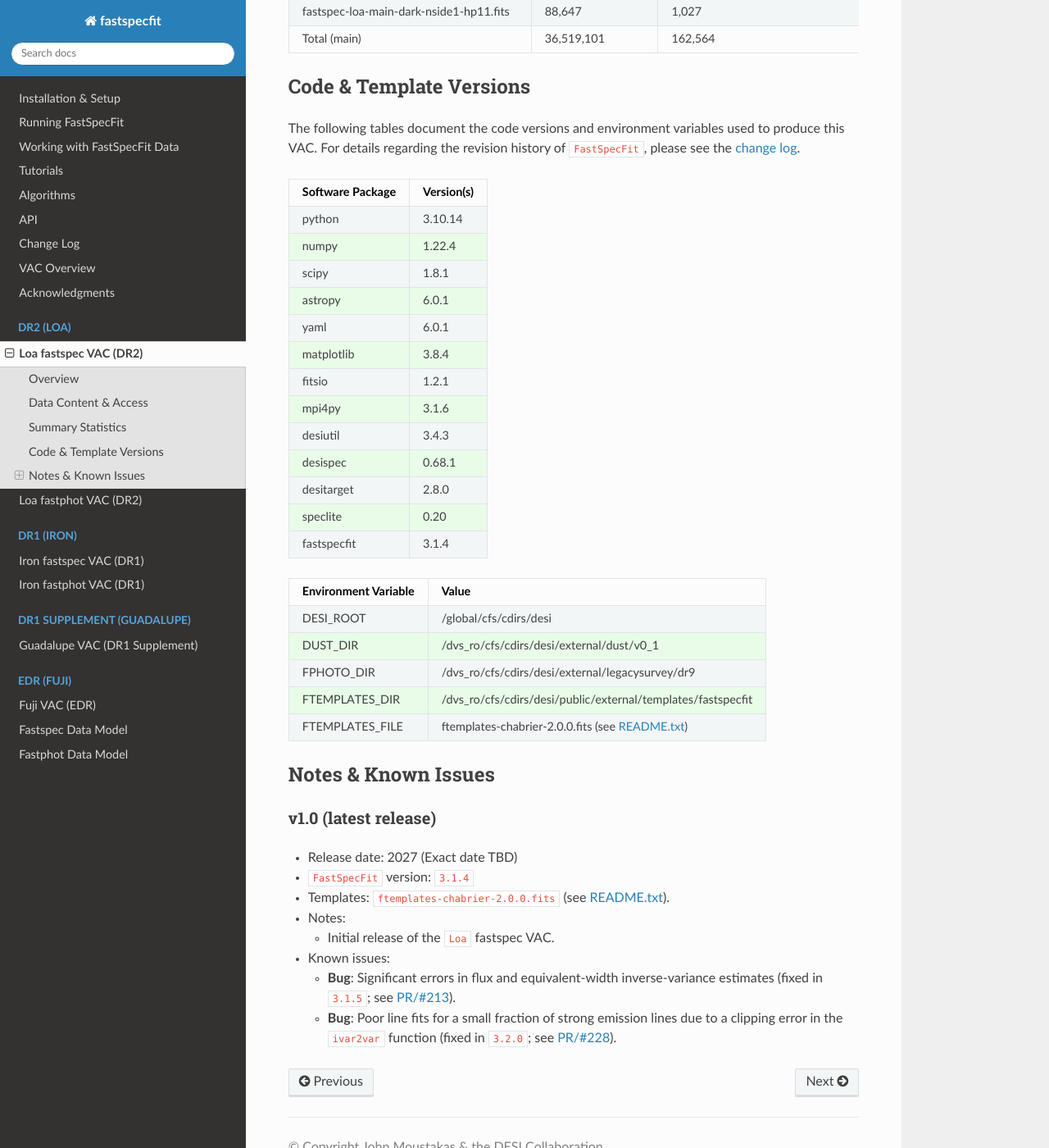
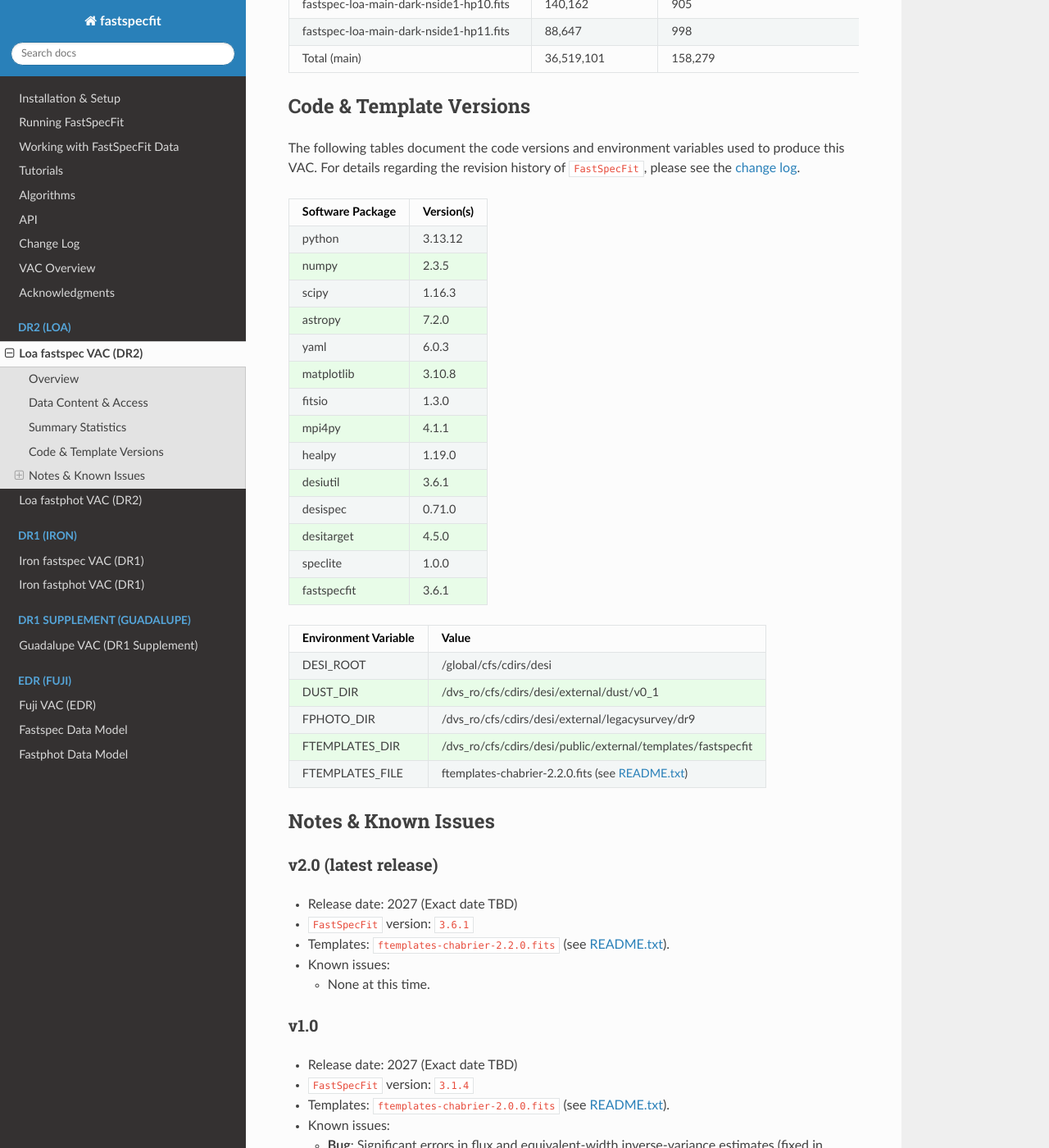
Before and after one commit to desihub/fastspecfit, a Sphinx documentation site: the page built from doc/loa.rst, in a window 1280 px wide and 1400 px high, scrolled down 4939 px. Shown: the whole window at 82% size. Built offline with Sphinx 7.4.7 and the Read the Docs theme 3.1.0, drawn with Linux system fonts in a browser that asks for light colours; the version number could not be read and is left out; some of the changed text lies outside the part shown.

Commit message:
start of new loa docs

```diff
--- a/doc/loa.rst
+++ b/doc/loa.rst
@@ -34,8 +34,8 @@ Data Content & Access
 Data from the ``Loa`` fastspec VAC can be accessed at any of the following links:
 
 ============================ ===========================================================
-Data url                     https://data.desi.lbl.gov/desi/vac/dr2/fastspecfit/loa/v1.0
-`NERSC`_ (for collaborators) ``/global/cfs/cdirs/desi/vac/dr2/fastspecfit/loa/v1.0``
+Data url                     https://data.desi.lbl.gov/desi/vac/dr2/fastspecfit/loa/v2.0
+`NERSC`_ (for collaborators) ``/global/cfs/cdirs/desi/vac/dr2/fastspecfit/loa/v2.0``
 ============================ ===========================================================
 
 For more information regarding the content and organization of the VAC, please
@@ -61,68 +61,68 @@ fastspec-loa-cmx-other.fits 12 MB     2,765
 ============================ =========== =================
 File Name                    File Size   Number of Targets
 ============================ =========== =================
-fastspec-loa-sv1-backup.fits 5.11 MB     1,145
-fastspec-loa-sv1-bright.fits 542 MB      126,658
-fastspec-loa-sv1-dark.fits   1.01e+03 MB 235,821
-fastspec-loa-sv1-other.fits  145 MB      34,004
+fastspec-loa-sv1-backup.fits 5.12 MB     1,145
+fastspec-loa-sv1-bright.fits 543 MB      126,658
+fastspec-loa-sv1-dark.fits   1010 MB     235,821
+fastspec-loa-sv1-other.fits  146 MB      34,004
 Total (sv1)                  1.66 GB     397,628
 ============================ =========== =================
 
 ============================ ========= =================
 File Name                    File Size Number of Targets
 ============================ ========= =================
-fastspec-loa-sv2-backup.fits 652 KB    107
-fastspec-loa-sv2-bright.fits 199 MB    46,491
-fastspec-loa-sv2-dark.fits   225 MB    52,693
-Total (sv2)                  425 MB    99,291
+fastspec-loa-sv2-backup.fits 655 KB    107
+fastspec-loa-sv2-bright.fits 200 MB    46,491
+fastspec-loa-sv2-dark.fits   226 MB    52,693
+Total (sv2)                  426 MB    99,291
 ============================ ========= =================
 
 ============================ ========= =================
 File Name                    File Size Number of Targets
 ============================ ========= =================
-fastspec-loa-sv3-backup.fits 6.91 MB   1,573
-fastspec-loa-sv3-bright.fits 1.11 GB   265,307
-fastspec-loa-sv3-dark.fits   2.48 GB   592,128
-Total (sv3)                  3.6 GB    859,008
+fastspec-loa-sv3-backup.fits 6.93 MB   1,573
+fastspec-loa-sv3-bright.fits 1.12 GB   265,307
+fastspec-loa-sv3-dark.fits   2.49 GB   592,128
+Total (sv3)                  3.61 GB   859,008
 ============================ ========= =================
 
 ================================ ========= =================
 File Name                        File Size Number of Targets
 ================================ ========= =================
-fastspec-loa-special-backup.fits 2.32 MB   512
+fastspec-loa-special-backup.fits 2.33 MB   512
 fastspec-loa-special-bright.fits 450 MB    105,172
-fastspec-loa-special-dark.fits   1.15 GB   261,706
+fastspec-loa-special-dark.fits   1.16 GB   261,706
 Total (special)                  1.6 GB    367,390
 ================================ ========= =================
 
 ========================================= ========= =================
 File Name                                 File Size Number of Targets
 ========================================= ========= =================
-fastspec-loa-main-backup.fits             252 MB    60,372
-fastspec-loa-main-bright-nside1-hp00.fits 1.33 GB   325,494
-fastspec-loa-main-bright-nside1-hp01.fits 11 GB     2,693,426
+fastspec-loa-main-backup.fits             253 MB    60,372
+fastspec-loa-main-bright-nside1-hp00.fits 1.34 GB   325,494
+fastspec-loa-main-bright-nside1-hp01.fits 11.1 GB   2,693,426
 fastspec-loa-main-bright-nside1-hp02.fits 12.9 GB   3,141,532
 fastspec-loa-main-bright-nside1-hp03.fits 2.63 GB   641,198
-fastspec-loa-main-bright-nside1-hp04.fits 9.36 GB   2,285,745
-fastspec-loa-main-bright-nside1-hp05.fits 1.67 GB   408,754
-fastspec-loa-main-bright-nside1-hp06.fits 9.67 GB   2,359,953
-fastspec-loa-main-bright-nside1-hp07.fits 3.07 GB   749,725
+fastspec-loa-main-bright-nside1-hp04.fits 9.38 GB   2,285,745
+fastspec-loa-main-bright-nside1-hp05.fits 1.68 GB   408,754
+fastspec-loa-main-bright-nside1-hp06.fits 9.69 GB   2,359,953
+fastspec-loa-main-bright-nside1-hp07.fits 3.08 GB   749,725
 fastspec-loa-main-bright-nside1-hp08.fits 1.26 GB   307,648
-fastspec-loa-main-bright-nside1-hp09.fits 292 MB    69,672
+fastspec-loa-main-bright-nside1-hp09.fits 293 MB    69,672
 fastspec-loa-main-bright-nside1-hp10.fits 254 MB    60,466
-fastspec-loa-main-bright-nside1-hp11.fits 595 MB    141,886
-fastspec-loa-main-dark-nside1-hp00.fits   3.47 GB   846,678
-fastspec-loa-main-dark-nside1-hp01.fits   16.1 GB   3,937,260
+fastspec-loa-main-bright-nside1-hp11.fits 597 MB    141,886
+fastspec-loa-main-dark-nside1-hp00.fits   3.48 GB   846,678
+fastspec-loa-main-dark-nside1-hp01.fits   16.2 GB   3,937,260
 fastspec-loa-main-dark-nside1-hp02.fits   15.3 GB   3,730,928
-fastspec-loa-main-dark-nside1-hp03.fits   2.37 GB   578,709
+fastspec-loa-main-dark-nside1-hp03.fits   2.38 GB   578,709
 fastspec-loa-main-dark-nside1-hp04.fits   21 GB     5,112,856
-fastspec-loa-main-dark-nside1-hp05.fits   3.54 GB   864,168
-fastspec-loa-main-dark-nside1-hp06.fits   22.2 GB   5,426,022
-fastspec-loa-main-dark-nside1-hp07.fits   6.62 GB   1,616,210
+fastspec-loa-main-dark-nside1-hp05.fits   3.55 GB   864,168
+fastspec-loa-main-dark-nside1-hp06.fits   22.3 GB   5,426,022
+fastspec-loa-main-dark-nside1-hp07.fits   6.64 GB   1,616,210
 fastspec-loa-main-dark-nside1-hp08.fits   3.18 GB   775,136
-fastspec-loa-main-dark-nside1-hp09.fits   657 MB    156,454
-fastspec-loa-main-dark-nside1-hp10.fits   588 MB    140,162
-fastspec-loa-main-dark-nside1-hp11.fits   372 MB    88,647
+fastspec-loa-main-dark-nside1-hp09.fits   658 MB    156,454
+fastspec-loa-main-dark-nside1-hp10.fits   589 MB    140,162
+fastspec-loa-main-dark-nside1-hp11.fits   373 MB    88,647
 Total (main)                              150 GB    36,519,101
 ========================================= ========= =================
 
@@ -177,32 +177,31 @@ Catalog                                   Number of Objects Number with Correcte
 ========================================= ================= ===============================
 fastspec-loa-main-backup.fits             60,372            0
 fastspec-loa-main-bright-nside1-hp00.fits 325,494           27
-fastspec-loa-main-bright-nside1-hp01.fits 2,693,426         260
-fastspec-loa-main-bright-nside1-hp02.fits 3,141,532         270
+fastspec-loa-main-bright-nside1-hp01.fits 2,693,426         258
+fastspec-loa-main-bright-nside1-hp02.fits 3,141,532         265
 fastspec-loa-main-bright-nside1-hp03.fits 641,198           60
-fastspec-loa-main-bright-nside1-hp04.fits 2,285,745         206
+fastspec-loa-main-bright-nside1-hp04.fits 2,285,745         203
 fastspec-loa-main-bright-nside1-hp05.fits 408,754           35
-fastspec-loa-main-bright-nside1-hp06.fits 2,359,953         220
+fastspec-loa-main-bright-nside1-hp06.fits 2,359,953         215
 fastspec-loa-main-bright-nside1-hp07.fits 749,725           54
 fastspec-loa-main-bright-nside1-hp08.fits 307,648           25
 fastspec-loa-main-bright-nside1-hp09.fits 69,672            3
 fastspec-loa-main-bright-nside1-hp10.fits 60,466            5
 fastspec-loa-main-bright-nside1-hp11.fits 141,886           11
-fastspec-loa-main-dark-nside1-hp00.fits   846,678           6,781
-fastspec-loa-main-dark-nside1-hp01.fits   3,937,260         30,565
-fastspec-loa-main-dark-nside1-hp02.fits   3,730,928         27,213
-fastspec-loa-main-dark-nside1-hp03.fits   578,709           6,712
-fastspec-loa-main-dark-nside1-hp04.fits   5,112,856         34,425
-fastspec-loa-main-dark-nside1-hp05.fits   864,168           5,805
-fastspec-loa-main-dark-nside1-hp06.fits   5,426,022         30,824
-fastspec-loa-main-dark-nside1-hp07.fits   1,616,210         10,651
-fastspec-loa-main-dark-nside1-hp08.fits   775,136           5,529
-fastspec-loa-main-dark-nside1-hp09.fits   156,454           932
-fastspec-loa-main-dark-nside1-hp10.fits   140,162           924
-fastspec-loa-main-dark-nside1-hp11.fits   88,647            1,027
-Total (main)                              36,519,101        162,564
+fastspec-loa-main-dark-nside1-hp00.fits   846,678           6,631
+fastspec-loa-main-dark-nside1-hp01.fits   3,937,260         29,773
+fastspec-loa-main-dark-nside1-hp02.fits   3,730,928         26,301
+fastspec-loa-main-dark-nside1-hp03.fits   578,709           6,483
+fastspec-loa-main-dark-nside1-hp04.fits   5,112,856         33,583
+fastspec-loa-main-dark-nside1-hp05.fits   864,168           5,680
+fastspec-loa-main-dark-nside1-hp06.fits   5,426,022         30,107
+fastspec-loa-main-dark-nside1-hp07.fits   1,616,210         10,346
+fastspec-loa-main-dark-nside1-hp08.fits   775,136           5,401
+fastspec-loa-main-dark-nside1-hp09.fits   156,454           910
+fastspec-loa-main-dark-nside1-hp10.fits   140,162           905
+fastspec-loa-main-dark-nside1-hp11.fits   88,647            998
+Total (main)                              36,519,101        158,279
 ========================================= ================= ===============================
-
 
 Code & Template Versions
 ------------------------
@@ -216,19 +215,20 @@ to produce this VAC. For details regarding the revision history of
 ================ ==========
 Software Package Version(s)
 ================ ==========
-python           3.10.14
-numpy            1.22.4
-scipy            1.8.1
-astropy          6.0.1
-yaml             6.0.1
-matplotlib       3.8.4
-fitsio           1.2.1
-mpi4py           3.1.6
-desiutil         3.4.3
-desispec         0.68.1
-desitarget       2.8.0
-speclite         0.20
-fastspecfit      3.1.4
+python           3.13.12
+numpy            2.3.5
+scipy            1.16.3
+astropy          7.2.0
+yaml             6.0.3
+matplotlib       3.10.8
+fitsio           1.3.0
+mpi4py           4.1.1
+healpy           1.19.0
+desiutil         3.6.1
+desispec         0.71.0
+desitarget       4.5.0
+speclite         1.0.0
+fastspecfit      3.6.1
 ================ ==========
 
 .. rst-class:: columns
@@ -240,7 +240,7 @@ DESI_ROOT            /global/cfs/cdirs/desi
 DUST_DIR             /dvs_ro/cfs/cdirs/desi/external/dust/v0_1
 FPHOTO_DIR           /dvs_ro/cfs/cdirs/desi/external/legacysurvey/dr9
 FTEMPLATES_DIR       /dvs_ro/cfs/cdirs/desi/public/external/templates/fastspecfit
-FTEMPLATES_FILE      ftemplates-chabrier-2.0.0.fits (see `README.txt`_)
+FTEMPLATES_FILE      ftemplates-chabrier-2.2.0.fits (see `README.txt`_)
 ==================== ============================================================
 
 .. _previous versions - loa:
@@ -248,16 +248,23 @@ FTEMPLATES_FILE      ftemplates-chabrier-2.0.0.fits (see `README.txt`_)
 Notes & Known Issues
 --------------------
 
-v1.0 (latest release)
+v2.0 (latest release)
 ~~~~~~~~~~~~~~~~~~~~~~
+
+* Release date: 2027 (Exact date TBD)
+* ``FastSpecFit`` version: ``3.6.1``
+* Templates: ``ftemplates-chabrier-2.2.0.fits``  (see `README.txt`_).
+* Known issues:
+
+  * None at this time.
+
+
+v1.0
+~~~~
 
 * Release date: 2027 (Exact date TBD)
 * ``FastSpecFit`` version: ``3.1.4``
 * Templates: ``ftemplates-chabrier-2.0.0.fits``  (see `README.txt`_).
-* Notes:
-
-  * Initial release of the ``Loa`` fastspec VAC.
-
 * Known issues:
 
   * **Bug**: Significant errors in flux and equivalent-width inverse-variance
```
Also changed, not shown: other parts of doc/loa.rst (+7 -7 lines).
